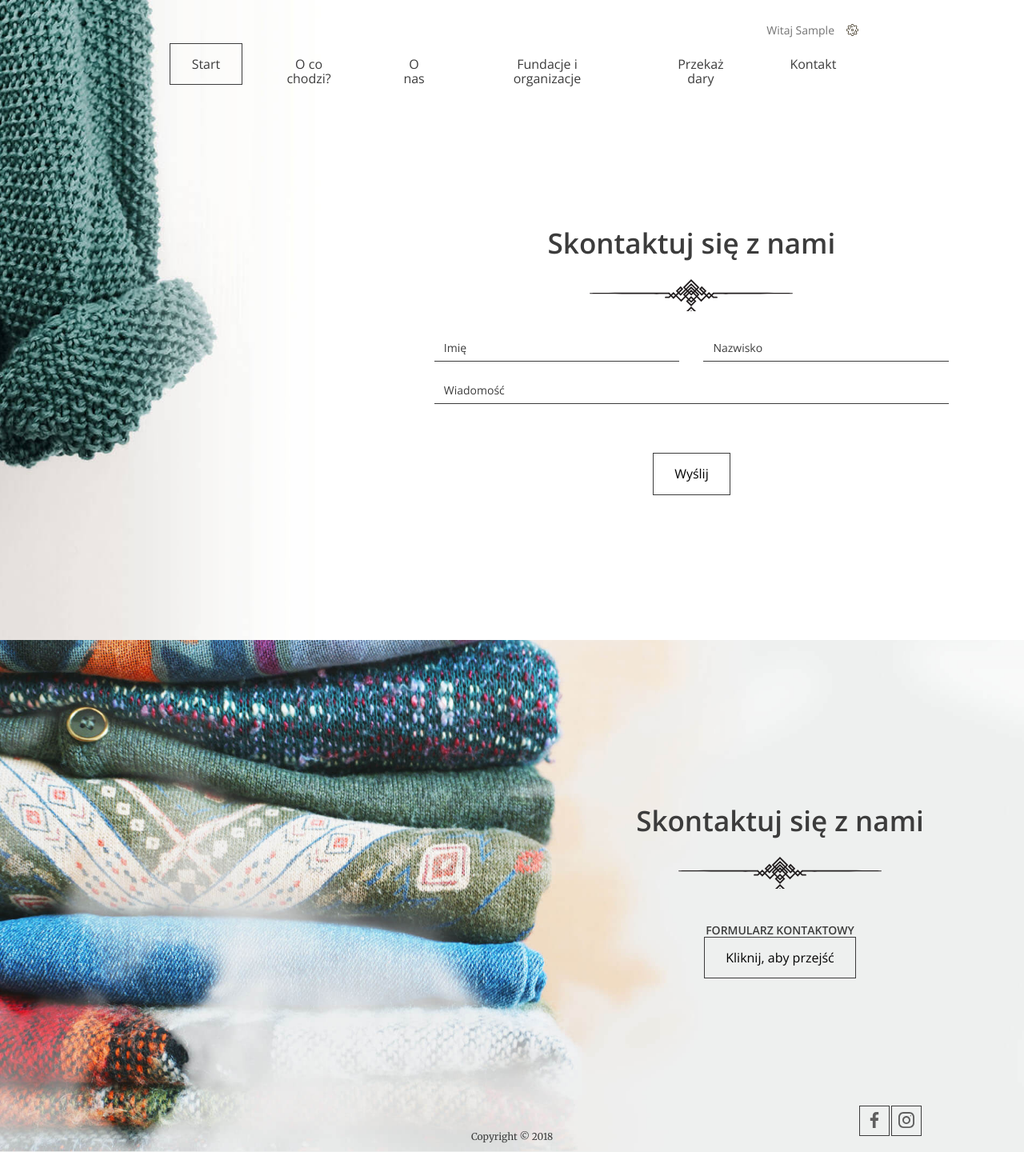
After one commit to Solarden/oddam_w_dobre_rece, a Django app: page /contact_us/ in a window 1280 px wide. The commit adds this page. Shown: the whole page at 80% size. Run offline with Django 3.2, Linux system fonts and the light colour scheme; the visitor is signed in with stand-in values (Sample User, id 1).

Commit message:
contact us form

```diff
--- a/oddam_w_dobre_rece/mainapp/templates/base.html
+++ b/oddam_w_dobre_rece/mainapp/templates/base.html
@@ -76,26 +76,13 @@
 {% block content %}
 
 {% endblock %}
+{% block footer %}
     <footer>
         <div class="contact" id="contact">
             <h2>Skontaktuj się z nami</h2>
-        <h3>Formularz kontaktowy</h3>
-        <form class="form--contact">
-            <div class="form-group form-group--50">
-                <input type="text" name="name" placeholder="Imię"/>
-            </div>
-            <div class="form-group form-group--50">
-                <input type="text" name="surname" placeholder="Nazwisko"/>
-            </div>
-
-            <div class="form-group">
-                <label>
-                    <textarea name="message" placeholder="Wiadomość" rows="1"></textarea>
-                </label>
-            </div>
-
-            <button class="btn" type="submit">Wyślij</button>
-        </form>
+            <h3><a href="{% url 'contact_us' %}">Formularz kontaktowy<br>
+                <button class="btn">Kliknij, aby przejść</button>
+            </a></h3>
         </div>
         <div class="bottom-line">
             <span class="bottom-line--copy">Copyright &copy; 2018</span>
@@ -109,5 +96,6 @@
             </div>
         </div>
     </footer>
+{% endblock %}
 </body>
 </html>
--- /dev/null
+++ b/oddam_w_dobre_rece/mainapp/templates/contact_us.html
@@ -0,0 +1,26 @@
+{% extends 'base.html' %}
+{% load static %}
+{% block slogan %}
+    <h2>Skontaktuj się z nami</h2>
+    <div class="contact" id="contact">
+        <form class="form--contact" id="contact_us" method="post">
+            {% csrf_token %}
+            <div class="form-group form-group--50">
+                <input type="text" name="name" placeholder="Imię"/>
+            </div>
+            <div class="form-group form-group--50">
+                <input type="text" name="surname" placeholder="Nazwisko"/>
+            </div>
+
+            <div class="form-group">
+                <label>
+                    <textarea name="message" placeholder="Wiadomość" rows="1"></textarea>
+                </label>
+            </div>
+        </form>
+        <br><br>
+        <h3><button class="btn" type="submit" form="contact_us">Wyślij</button></h3>
+    </div>
+{% endblock %}
+{% block 4steps %}
+{% endblock %}
--- a/oddam_w_dobre_rece/mainapp/views.py
+++ b/oddam_w_dobre_rece/mainapp/views.py
@@ -12,7 +12,7 @@ from django.utils.http import urlsafe_base64_encode, urlsafe_base64_decode
 from django.views import View
 from .utils import generate_token
 from mainapp.models import Donation, Institution, Category, SiteUser
-from django.core.mail import EmailMessage, send_mail
+from django.core.mail import EmailMessage
 from django.conf import settings
 
 
@@ -219,3 +219,10 @@ class UserEditPwd(LoginRequiredMixin, View):
                 return render(request, 'user_change_pwd.html', {'error_message': 'Wprowadzone hasła się różnią!'})
         else:
             return render(request, 'user_change_pwd.html', {'error_message': 'Wprowadzone hasło jest nie poprawne!'})
+
+
+class ContactUs(LoginRequiredMixin, View):
+    login_url = '/login/#login'
+
+    def get(self, request):
+        return render(request, 'contact_us.html')
--- a/oddam_w_dobre_rece/oddam_w_dobre_rece/urls.py
+++ b/oddam_w_dobre_rece/oddam_w_dobre_rece/urls.py
@@ -40,4 +40,5 @@ urlpatterns = [
     path('user/reset_password/complete/',
          auth_views.PasswordResetCompleteView.as_view(template_name='user_reset_password_done.html'),
          name='password_reset_complete'),
+    path('contact_us/', views.ContactUs.as_view(), name='contact_us'),
 ]
```
Lines whose indentation alone changed are shown as unchanged.
